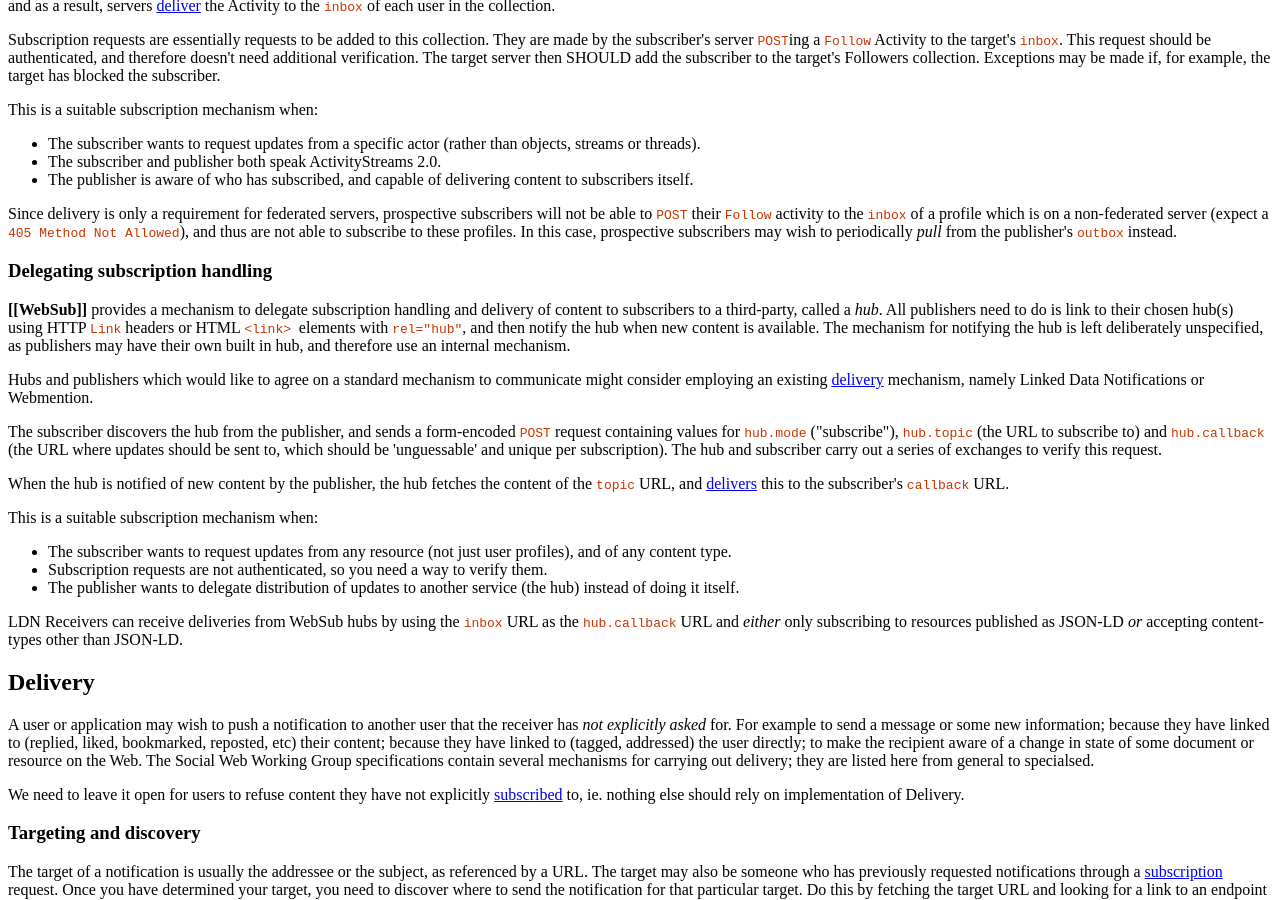
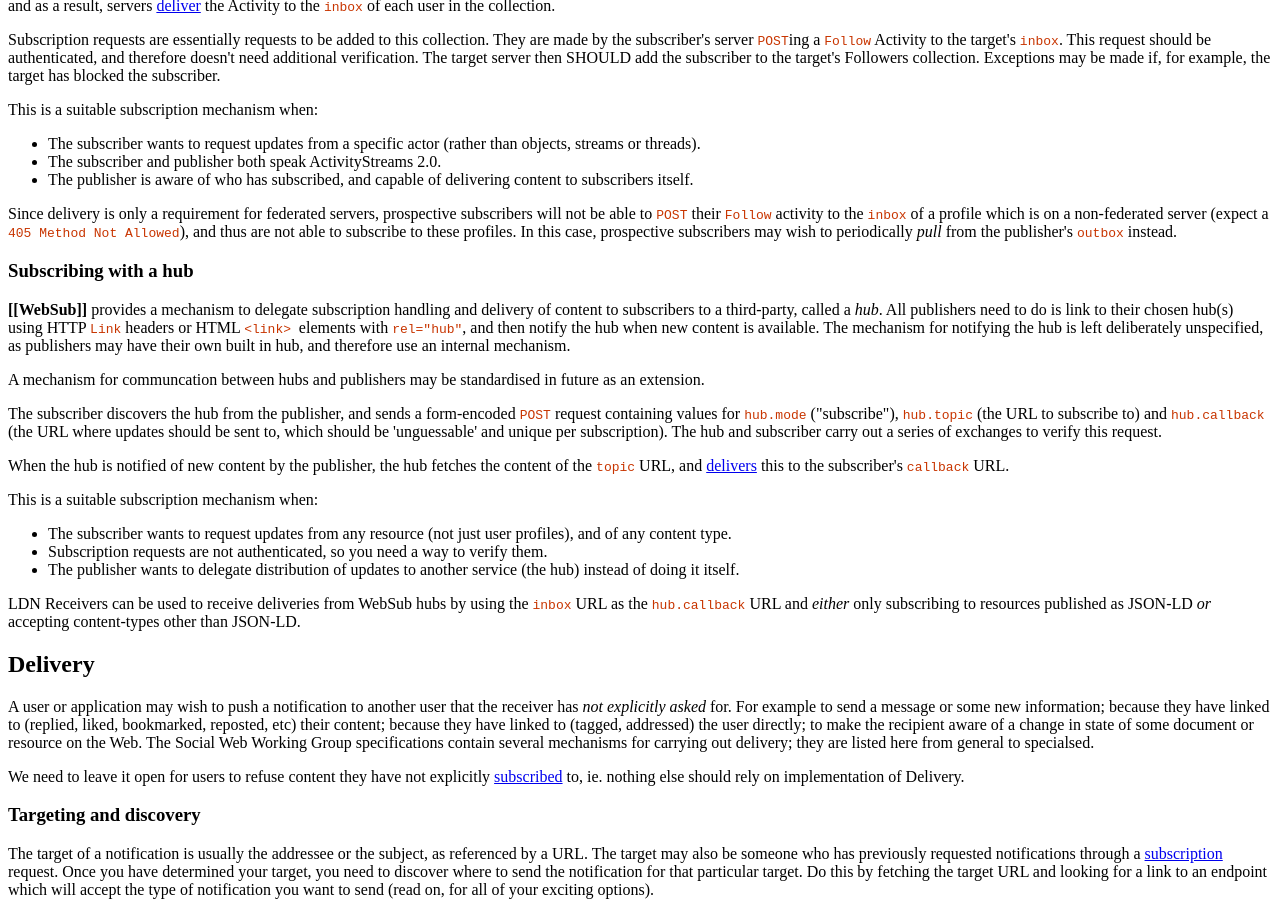
Before and after one commit to w3c-social/social-web-protocols, a Jekyll site: the page index.html, which Jekyll copies as it is, in a window 1280 px wide and 900 px high, scrolled down 5155 px. Built offline with Jekyll 4.4.1, drawn with Linux system fonts in a browser that asks for light colours.

Commit message:
Improve WebSub wording, fixes #47

```diff
--- a/index.html
+++ b/index.html
@@ -696,12 +696,12 @@ table.th90 th, table.th90 td {
 
     </section>
 
-    <section id="subscribing-delegating">
-      <h3>Delegating subscription handling</h3>
+    <section id="subscribing-hub">
+      <h3>Subscribing with a hub</h3>
       <p><strong>[[WebSub]]</strong> provides a mechanism to delegate subscription handling and delivery of content to subscribers to a third-party, called a <em>hub</em>. All publishers need to do is link to their chosen hub(s) using HTTP <code>Link</code> headers or HTML <code>&lt;link&gt; </code> elements with <code>rel="hub"</code>, and then notify the hub when new content is available. The mechanism for notifying the hub is left deliberately unspecified, as publishers may have their own built in hub, and therefore use an internal mechanism.</p>
 
       <div class="note" title="Notifying the hub">
-        <p>Hubs and publishers which would like to agree on a standard mechanism to communicate might consider employing an existing <a href="#delivery">delivery</a> mechanism, namely Linked Data Notifications or Webmention.</p>
+        <p>A mechanism for communcation between hubs and publishers may be standardised in future as an extension.</p>
       </div>
 
       <p>The subscriber discovers the hub from the publisher, and sends a form-encoded <code>POST</code> request containing values for <code>hub.mode</code> ("subscribe"), <code>hub.topic</code> (the URL to subscribe to) and <code>hub.callback</code> (the URL where updates should be sent to, which should be 'unguessable' and unique per subscription). The hub and subscriber carry out a series of exchanges to verify this request.</p>
@@ -716,7 +716,7 @@ table.th90 th, table.th90 td {
       </ul>
 
       <div class="note" title="WebSub and Inboxes">
-        <p>LDN Receivers can receive deliveries from WebSub hubs by using the <code>inbox</code> URL as the <code>hub.callback</code> URL and <em>either</em> only subscribing to resources published as JSON-LD <em>or</em> accepting content-types other than JSON-LD.</p>
+        <p>LDN Receivers can be used to receive deliveries from WebSub hubs by using the <code>inbox</code> URL as the <code>hub.callback</code> URL and <em>either</em> only subscribing to resources published as JSON-LD <em>or</em> accepting content-types other than JSON-LD.</p>
       </div>
     </section>
 
```
